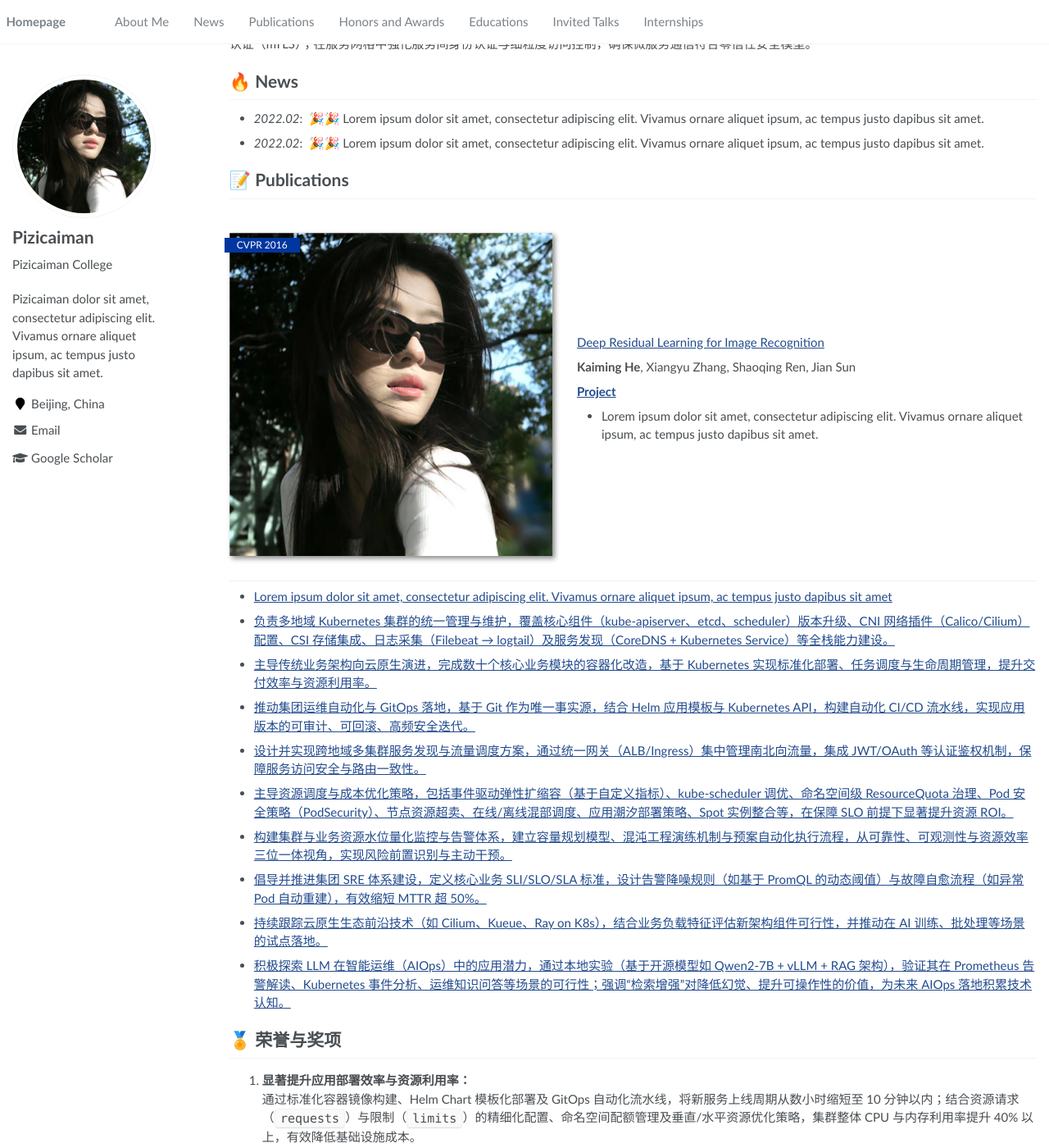
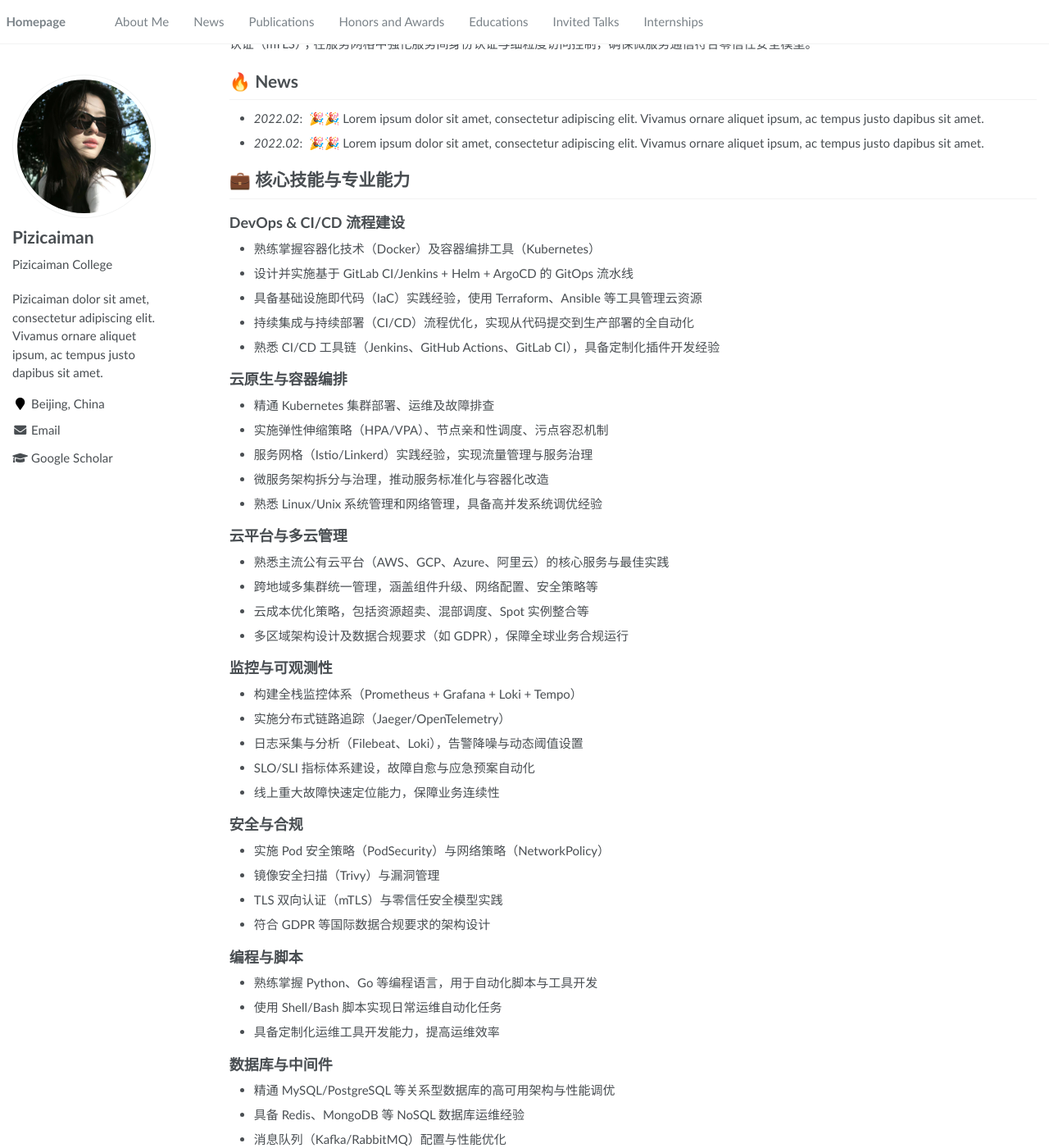
Before and after one commit to pizicaiman/pizicaiman.github.io, a Jekyll site: the page built from _pages/about.md, in a window 1280 px wide and 1400 px high, scrolled down 252 px. Shown: the whole window at 82% size. Built offline with Jekyll 4.4.1, drawn with Linux system fonts in a browser that asks for light colours; some of the changed text lies outside the part shown.

Commit message:
Enhance 'about.md' by adding comprehensive sections on core skills and professional capabilities, covering DevOps, cloud management, observability, security, programming, database management, and SRE practices, along with specific achievements and expertise in each area.

```diff
--- a/_pages/about.md
+++ b/_pages/about.md
@@ -27,6 +27,59 @@ redirect_from:
 # 🔥 News
 - *2022.02*: &nbsp;🎉🎉 Lorem ipsum dolor sit amet, consectetur adipiscing elit. Vivamus ornare aliquet ipsum, ac tempus justo dapibus sit amet.
 - *2022.02*: &nbsp;🎉🎉 Lorem ipsum dolor sit amet, consectetur adipiscing elit. Vivamus ornare aliquet ipsum, ac tempus justo dapibus sit amet.
+
+# 💼 核心技能与专业能力
+
+## DevOps & CI/CD 流程建设
+- 熟练掌握容器化技术（Docker）及容器编排工具（Kubernetes）
+- 设计并实施基于 GitLab CI/Jenkins + Helm + ArgoCD 的 GitOps 流水线
+- 具备基础设施即代码（IaC）实践经验，使用 Terraform、Ansible 等工具管理云资源
+- 持续集成与持续部署（CI/CD）流程优化，实现从代码提交到生产部署的全自动化
+- 熟悉 CI/CD 工具链（Jenkins、GitHub Actions、GitLab CI），具备定制化插件开发经验
+
+## 云原生与容器编排
+- 精通 Kubernetes 集群部署、运维及故障排查
+- 实施弹性伸缩策略（HPA/VPA）、节点亲和性调度、污点容忍机制
+- 服务网格（Istio/Linkerd）实践经验，实现流量管理与服务治理
+- 微服务架构拆分与治理，推动服务标准化与容器化改造
+- 熟悉 Linux/Unix 系统管理和网络管理，具备高并发系统调优经验
+
+## 云平台与多云管理
+- 熟悉主流公有云平台（AWS、GCP、Azure、阿里云）的核心服务与最佳实践
+- 跨地域多集群统一管理，涵盖组件升级、网络配置、安全策略等
+- 云成本优化策略，包括资源超卖、混部调度、Spot 实例整合等
+- 多区域架构设计及数据合规要求（如 GDPR），保障全球业务合规运行
+
+## 监控与可观测性
+- 构建全栈监控体系（Prometheus + Grafana + Loki + Tempo）
+- 实施分布式链路追踪（Jaeger/OpenTelemetry）
+- 日志采集与分析（Filebeat、Loki），告警降噪与动态阈值设置
+- SLO/SLI 指标体系建设，故障自愈与应急预案自动化
+- 线上重大故障快速定位能力，保障业务连续性
+
+## 安全与合规
+- 实施 Pod 安全策略（PodSecurity）与网络策略（NetworkPolicy）
+- 镜像安全扫描（Trivy）与漏洞管理
+- TLS 双向认证（mTLS）与零信任安全模型实践
+- 符合 GDPR 等国际数据合规要求的架构设计
+
+## 编程与脚本
+- 熟练掌握 Python、Go 等编程语言，用于自动化脚本与工具开发
+- 使用 Shell/Bash 脚本实现日常运维自动化任务
+- 具备定制化运维工具开发能力，提高运维效率
+
+## 数据库与中间件
+- 精通 MySQL/PostgreSQL 等关系型数据库的高可用架构与性能调优
+- 具备 Redis、MongoDB 等 NoSQL 数据库运维经验
+- 消息队列（Kafka/RabbitMQ）配置与性能优化
+
+## SRE 实践与运维优化
+- 设计并实施 SLI/SLO/SLA 指标体系，推动 SRE 文化落地
+- 故障响应与快速恢复，MTTR 缩短超过 50%
+- 混沌工程演练与系统韧性提升
+- 容量规划与成本控制，资源利用率提升 40% 以上
+- 基于服务网格（Istio）的全链路流量治理实战经验
+- 分布式系统设计和管理经验，保障复杂系统的稳定运行
 
 # 📝 Publications
 
@@ -78,7 +131,7 @@ redirect_from:
 
 - [持续跟踪云原生生态前沿技术（如 Cilium、Kueue、Ray on K8s），结合业务负载特征评估新架构组件可行性，并推动在 AI 训练、批处理等场景的试点落地。](https://github.com)
 
-- [积极探索 LLM 在智能运维（AIOps）中的应用潜力，通过本地实验（基于开源模型如 Qwen2-7B + vLLM + RAG 架构），验证其在 Prometheus 告警解读、Kubernetes 事件分析、运维知识问答等场景的可行性；强调“检索增强”对降低幻觉、提升可操作性的价值，为未来 AIOps 落地积累技术认知。](https://github.com)
+- [积极探索 LLM 在智能运维（AIOps）中的应用潜力，通过本地实验（基于开源模型如 Qwen2-7B + vLLM + RAG 架构），验证其在 Prometheus 告警解读、Kubernetes 事件分析、运维知识问答等场景的可行性；强调"检索增强"对降低幻觉、提升可操作性的价值，为未来 AIOps 落地积累技术认知。](https://github.com)
 
 # 🏅 荣誉与奖项
 
```
